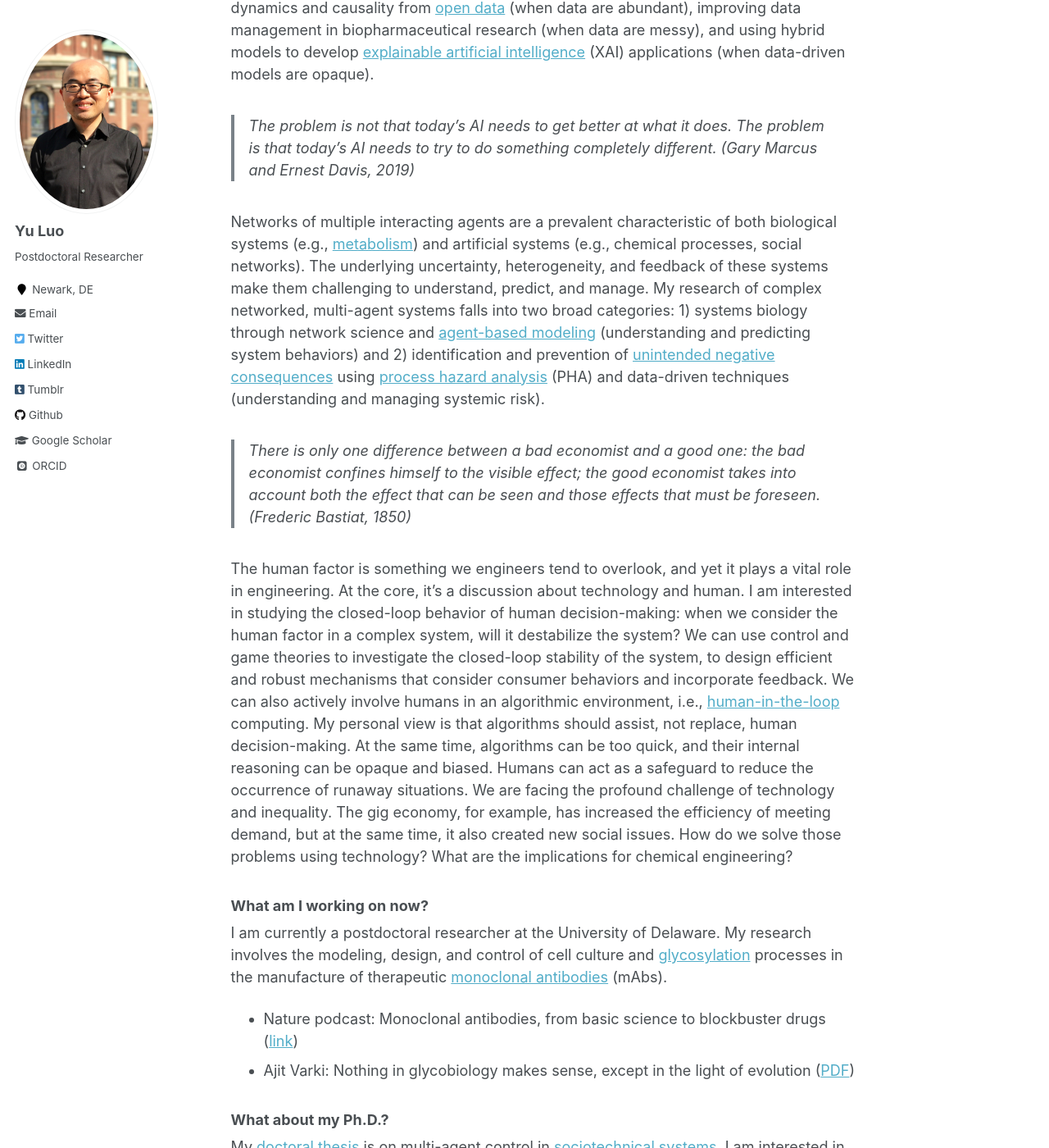
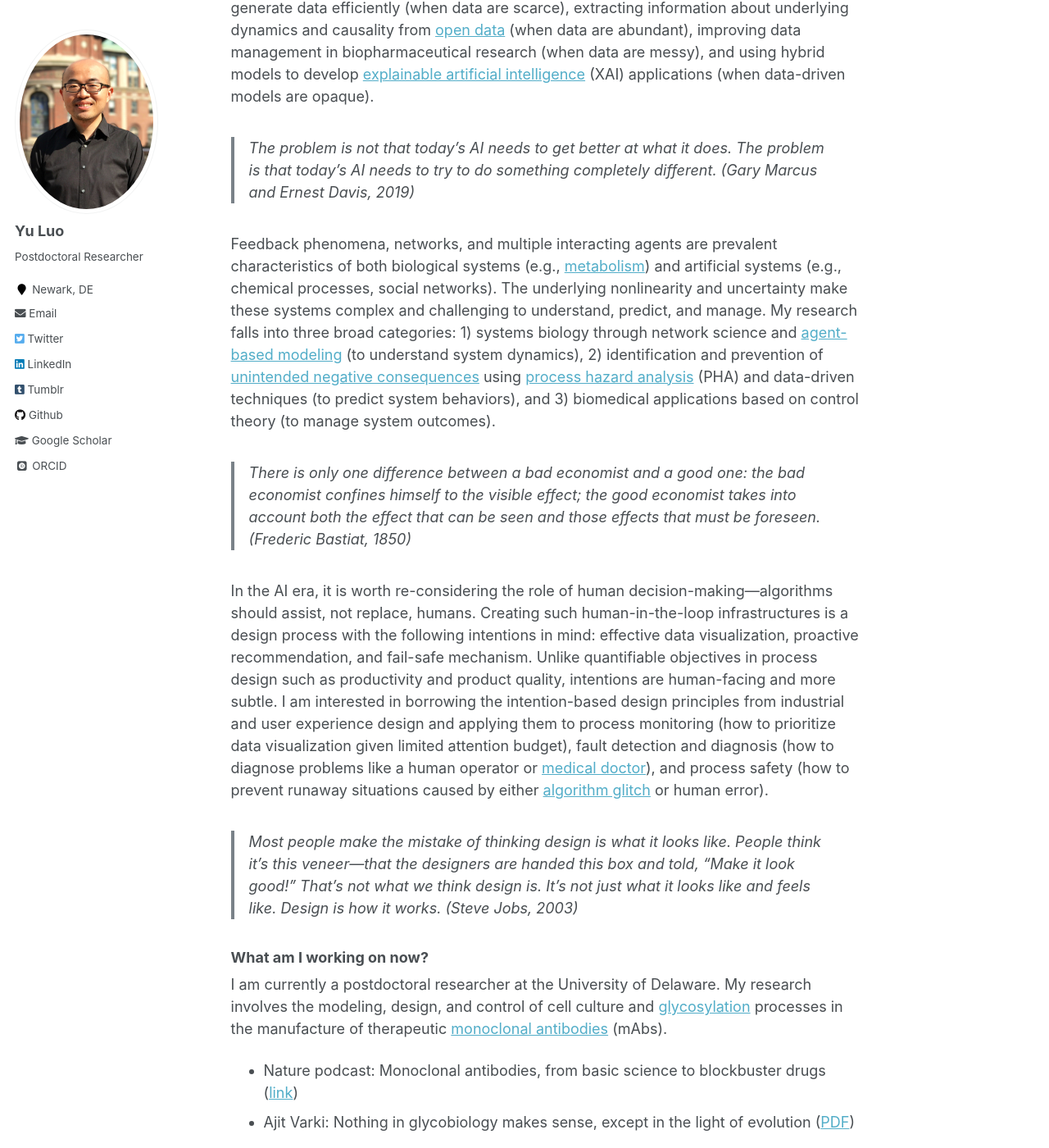
Before and after one commit to l16cn/l16cn.github.io, a Jekyll site: the page built from _pages/about.md, in a window 1280 px wide and 1400 px high, scrolled down 868 px. Shown: the whole window at 82% size. Built offline with Jekyll 4.4.1, drawn with Linux system fonts in a browser that asks for light colours; some web fonts are replaced; some of the changed text lies outside the part shown.

Commit message:
r20: updated complex systems and finished human factor

```diff
--- a/_pages/about.md
+++ b/_pages/about.md
@@ -16,13 +18,13 @@ My core research interests are data, complex systems, and the human factor under
 | :--------------------: | :--------------------: | :---------------------: |
 | ![](images/distill-lite.jpg) | ![](images/brain-lite.jpg) | ![](images/robot2-lite.jpg) |
 
-Data have now become one of the most valuable resources in various industries because of the recent advances in machine learning. Like natural resources, data can be scarce, abundant, or messy, requiring distinct approaches to data-driven decision-making problems. I am interested in employing [optimal experimental design](https://en.wikipedia.org/wiki/Optimal_design) (OED) methods to generate data efficiently (when data are scarce), extracting information about underlying dynamics and causality from [open data](https://www.data.gov) (when data are abundant), improving data management in biopharmaceutical research (when data are messy), and using hybrid models to develop [explainable artificial intelligence](https://en.wikipedia.org/wiki/Explainable_artificial_intelligence) (XAI) applications (when data-driven models are opaque).
+Data have now become one of the most valuable resources in various industries because of the recent advances in machine learning (ML). Like natural resources, data can be scarce, abundant, or messy, requiring distinct approaches to data-driven decision-making problems. I am interested in employing [optimal experimental design](https://en.wikipedia.org/wiki/Optimal_design) (OED) methods to generate data efficiently (when data are scarce), extracting information about underlying dynamics and causality from [open data](https://www.data.gov) (when data are abundant), improving data management in biopharmaceutical research (when data are messy), and using hybrid models to develop [explainable artificial intelligence](https://en.wikipedia.org/wiki/Explainable_artificial_intelligence) (XAI) applications (when data-driven models are opaque).
 
 <!-- We can either explore ways to generate more data (e.g., [optimal experimental design](https://en.wikipedia.org/wiki/Optimal_design)) or exploit the data we already have (e.g., [open data](https://www.data.gov)). There are many practical challenges to overcome, especially in industries such as biopharmaceuticals, so that we can transform data into knowledge and use data to assist decision-making. Over-reliance on data, on the other hand, has its unintended consequences. Machine learning techniques such as [artificial neural networks](https://en.wikipedia.org/wiki/Artificial_neural_network) often have little explanatory power given their black-box nature. I am, therefore, also interested in developing [explainable artificial intelligence](https://en.wikipedia.org/wiki/Explainable_artificial_intelligence) (XAI) methods for chemical engineering. -->
 
 > The problem is not that today’s AI needs to get better at what it does. The problem is that today’s AI needs to try to do something completely different. (Gary Marcus and Ernest Davis, 2019)
 
-Networks of multiple interacting agents are a prevalent characteristic of both biological systems (e.g., [metabolism](http://biochemical-pathways.com/#/map/1)) and artificial systems (e.g., chemical processes, social networks). The underlying uncertainty, heterogeneity, and feedback of these systems make them challenging to understand, predict, and manage. My research of complex networked, multi-agent systems falls into two broad categories: 1) systems biology through network science and [agent-based modeling](https://en.wikipedia.org/wiki/Agent-based_model) (understanding and predicting system behaviors) and 2) identification and prevention of [unintended negative consequences](https://en.wikipedia.org/wiki/Unintended_consequences) using [process hazard analysis](https://en.wikipedia.org/wiki/Process_hazard_analysis) (PHA) and data-driven techniques (understanding and managing systemic risk).
+Feedback phenomena, networks, and multiple interacting agents are prevalent characteristics of both biological systems (e.g., [metabolism](http://biochemical-pathways.com/#/map/1)) and artificial systems (e.g., chemical processes, social networks). The underlying nonlinearity and uncertainty make these systems complex and challenging to understand, predict, and manage. My research falls into three broad categories: 1) systems biology through network science and [agent-based modeling](https://en.wikipedia.org/wiki/Agent-based_model) (to understand system dynamics), 2) identification and prevention of [unintended negative consequences](https://www.econlib.org/library/Enc/UnintendedConsequences.html) using [process hazard analysis](https://en.wikipedia.org/wiki/Process_hazard_analysis) (PHA) and data-driven techniques (to predict system behaviors), and 3) biomedical applications based on control theory (to manage system outcomes).
 
 > There is only one difference between a bad economist and a good one: the bad economist confines himself to the visible effect; the good economist takes into account both the effect that can be seen and those effects that must be
 foreseen. (Frederic Bastiat, 1850)
@@ -31,7 +33,11 @@ foreseen. (Frederic Bastiat, 1850)
 
 <!-- Complex networked, multi-agent systems pose many fundamental questions that require long-term studies. For example, the positive benefits of rapid technological developments often come with [unintended negative consequences](https://en.wikipedia.org/wiki/Unintended_consequences) to society, such as [ozone depletion](https://en.wikipedia.org/wiki/Ozone_depletion), [climate change](https://en.wikipedia.org/wiki/Climate_change), and [antibiotic resistance crisis](https://www.ncbi.nlm.nih.gov/pmc/articles/PMC4378521/). Unintended consequences are a crucial topic in sustainability research and are generally difficult to predict. Nonetheless, chemical engineers have practiced the [process hazard analysis](https://en.wikipedia.org/wiki/Process_hazard_analysis) for a long time to identify potential vulnerabilities in a process system. We see the adoption of this type of "checklist" approach in the public health domain, and I am interested in extending the idea to policymaking and protocol design. -->
 
-The human factor is something we engineers tend to overlook, and yet it plays a vital role in engineering. At the core, it's a discussion about technology and human. I am interested in studying the closed-loop behavior of human decision-making: when we consider the human factor in a complex system, will it destabilize the system? We can use control and game theories to investigate the closed-loop stability of the system, to design efficient and robust mechanisms that consider consumer behaviors and incorporate feedback. We can also actively involve humans in an algorithmic environment, i.e., [human-in-the-loop](https://en.wikipedia.org/wiki/Human-in-the-loop) computing. My personal view is that algorithms should assist, not replace, human decision-making. At the same time, algorithms can be too quick, and their internal reasoning can be opaque and biased. Humans can act as a safeguard to reduce the occurrence of runaway situations. We are facing the profound challenge of technology and inequality. The gig economy, for example, has increased the efficiency of meeting demand, but at the same time, it also created new social issues. How do we solve those problems using technology? What are the implications for chemical engineering?
+In the AI era, it is worth re-considering the role of human decision-making—algorithms should assist, not replace, humans. Creating such human-in-the-loop infrastructures is a design process with the following intentions in mind: effective data visualization, proactive recommendation, and fail-safe mechanism. Unlike quantifiable objectives in process design such as productivity and product quality, intentions are human-facing and more subtle. I am interested in borrowing the intention-based design principles from industrial and user experience design and applying them to process monitoring (how to prioritize data visualization given limited attention budget), fault detection and diagnosis (how to diagnose problems like a human operator or [medical doctor](https://www.newyorker.com/magazine/2017/04/03/ai-versus-md)), and process safety (how to prevent runaway situations caused by either [algorithm glitch](https://dealbook.nytimes.com/2012/08/02/knight-capital-says-trading-mishap-cost-it-440-million/) or human error).
+
+> Most people make the mistake of thinking design is what it looks like. People think it's this veneer—that the designers are handed this box and told, "Make it look good!" That's not what we think design is. It's not just what it looks like and feels like. Design is how it works. (Steve Jobs, 2003)
+
+<!-- The human factor is something we engineers tend to overlook, and yet it plays a vital role in engineering. At the core, it's a discussion about technology and human. I am interested in studying the closed-loop behavior of human decision-making: when we consider the human factor in a complex system, will it destabilize the system? We can use control and game theories to investigate the closed-loop stability of the system, to design efficient and robust mechanisms that consider consumer behaviors and incorporate feedback. We can also actively involve humans in an algorithmic environment, i.e., [human-in-the-loop](https://en.wikipedia.org/wiki/Human-in-the-loop) computing. My personal view is that algorithms should assist, not replace, human decision-making. At the same time, algorithms can be too quick, and their internal reasoning can be opaque and biased. Humans can act as a safeguard to reduce the occurrence of runaway situations. We are facing the profound challenge of technology and inequality. The gig economy, for example, has increased the efficiency of meeting demand, but at the same time, it also created new social issues. How do we solve those problems using technology? What are the implications for chemical engineering? -->
 
 ### What am I working on now?
 
```
Also changed, not shown: other parts of _pages/about.md (+2 -0 lines), 1 other file.
